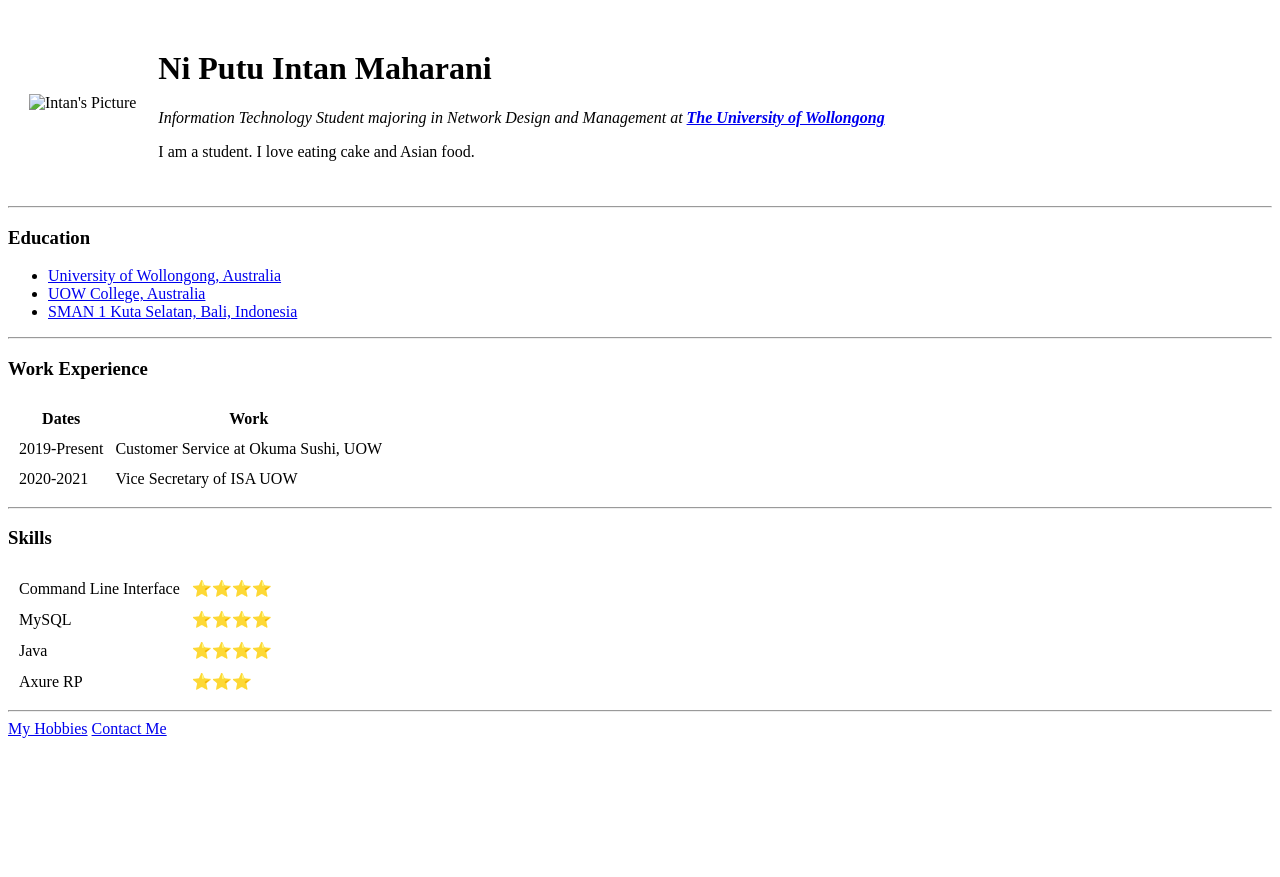
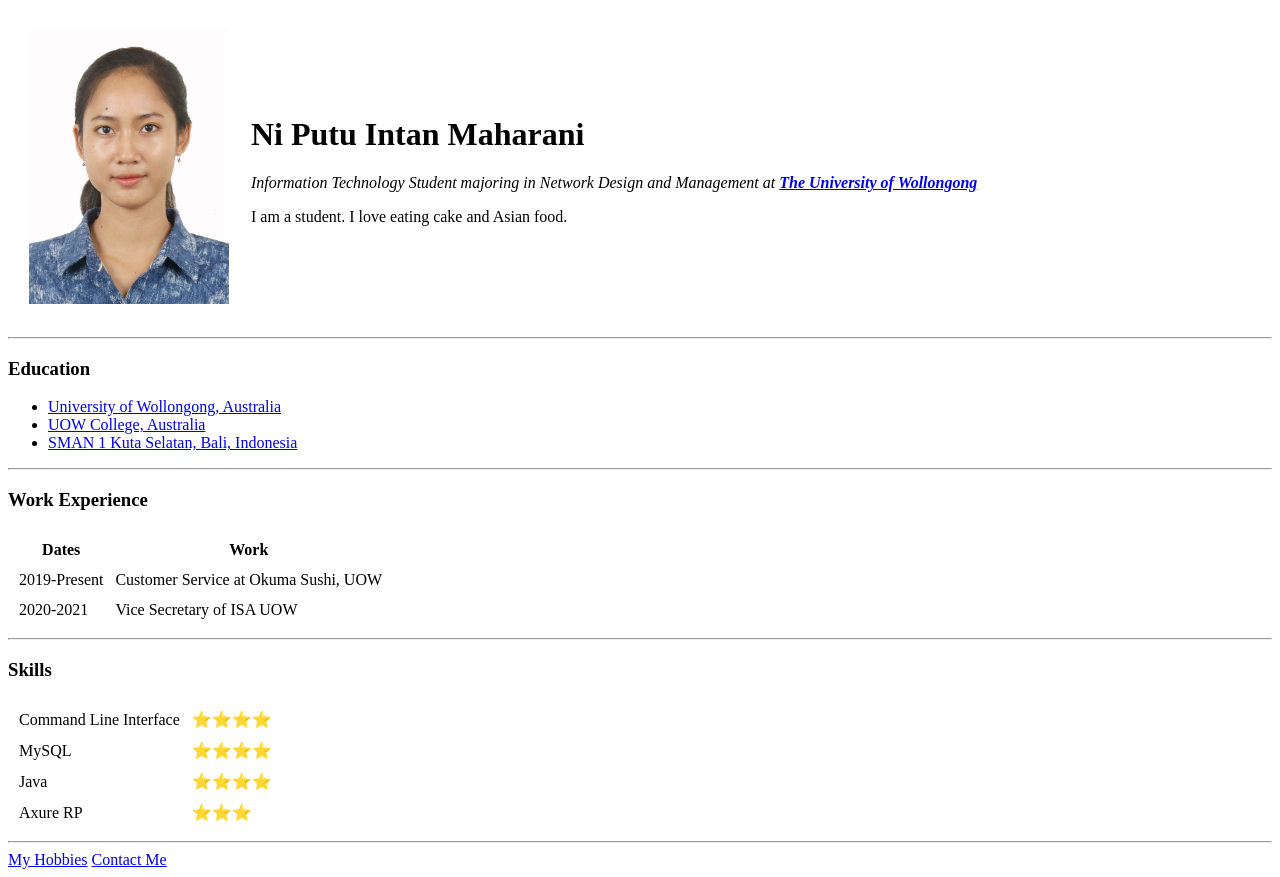
Before and after one commit to npim/cv, a plain HTML site: page index.html in a window 1280 px wide. Before the commit the page ends 800 px from the top, so only its background shows below. Drawn offline with Linux system fonts and the light colour scheme; the site is published under a folder, as on GitHub Pages, so addresses that start at the root find nothing.

Commit message:
Update index.html

```diff
--- a/index.html
+++ b/index.html
@@ -10,7 +10,7 @@
 <body>
   <table cellspacing="20">
     <tr>
-      <td><img src="/IMG_8780 copy.jpg" alt="Intan's Picture" width="200"></td>
+      <td><img src="IMG_8780 copy.JPG" alt="Intan's Picture" width="200"></td>
       <td>
         <h1>Ni Putu Intan Maharani</h1>
         <p><em>Information Technology Student majoring in Network Design and
```
